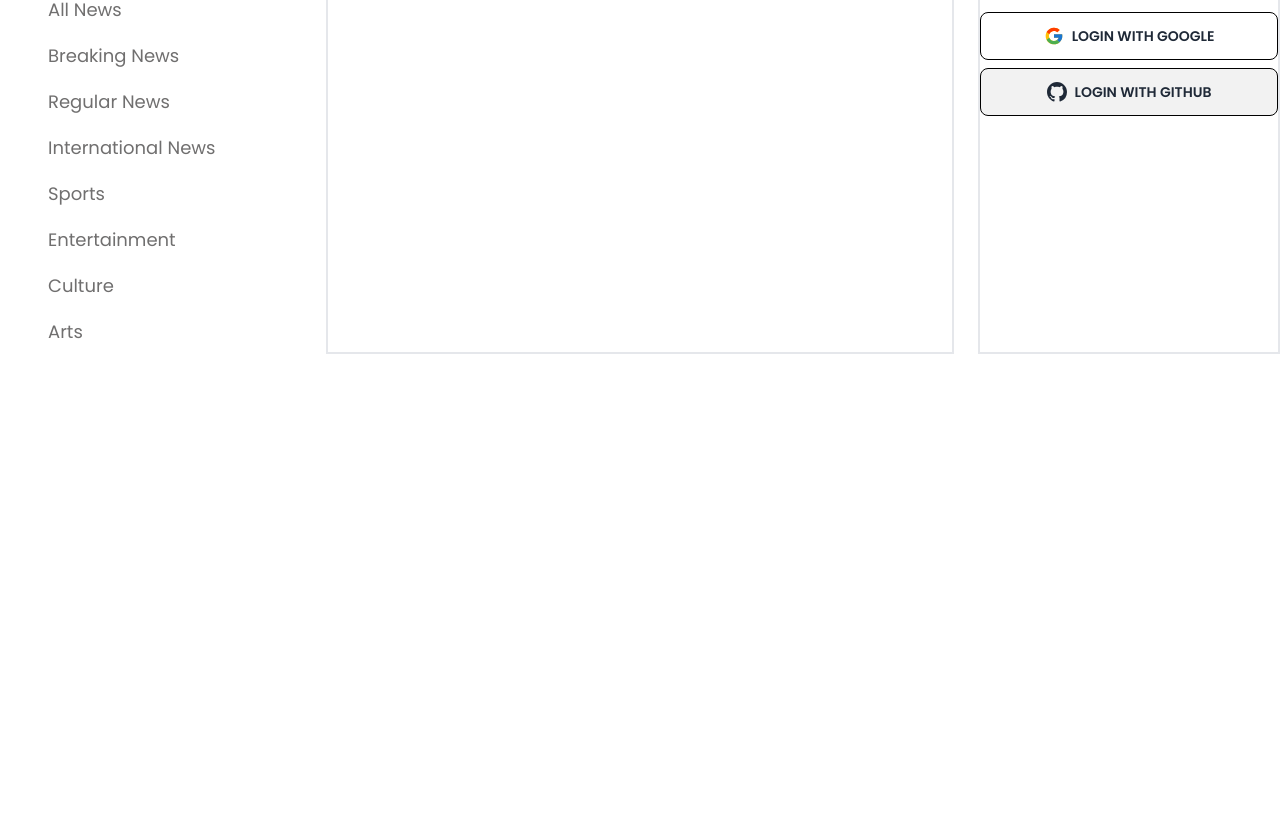
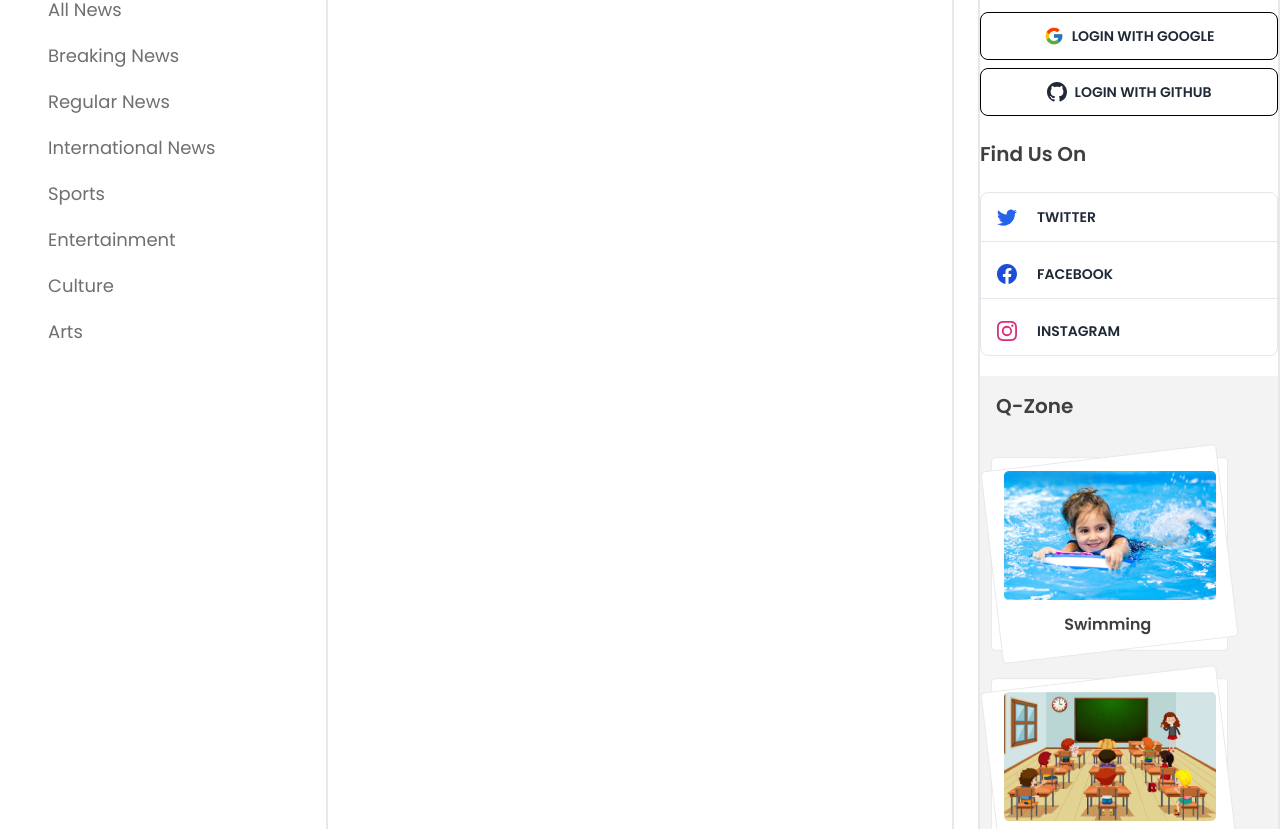
Before and after one commit to Fardin7864/dragon-news, a React (Vite) app: page / in a window 1280 px wide. Shown: the part 404-1233 px from the top of the page. Before the commit the page ends 800 px from the top, so only its background shows below. Built offline with nearby package versions, Linux system fonts and the light colour scheme.

Commit message:
find us and qzone component

```diff
--- /dev/null
+++ b/src/components/FindUs/Findus.jsx
@@ -0,0 +1,19 @@
+import { BsFacebook, BsInstagram, BsTwitter } from "react-icons/bs";
+import { Link } from "react-router-dom";
+
+const Findus = () => {
+    return (
+        <div className=" mt-6 mb-5">
+        <h3 className="text-p text-xl font-semibold mb-6">Find Us On</h3>
+        <div className="border rounded-lg">
+        <Link className="btn justify-start gap-5 bg-transparent w-full border-none  hover:text-blue-700 hover:bg-white"><BsTwitter className='text-xl text-blue-600'></BsTwitter> Twitter</Link>
+        <hr />
+        <Link className="btn justify-start gap-5 bg-transparent border-b border-gray-400 w-full border-none  hover:text-blue-700 hover:bg-white mt-2"><BsFacebook className='text-xl text-blue-700'></BsFacebook>Facebook</Link>
+        <hr />
+        <Link className="btn justify-start gap-5 bg-transparent border-b border-gray-400 w-full border-none  hover:text-blue-700 hover:bg-white mt-2"><BsInstagram className='text-xl text-[#D82D7E] '></BsInstagram>Instagram</Link>
+        </div>
+    </div>
+    );
+};
+
+export default Findus;
--- /dev/null
+++ b/src/components/QZone/Qzone.jsx
@@ -0,0 +1,22 @@
+import qzon1 from "../../assets/qZone1.png"
+import qzon2 from "../../assets/qZone2.png"
+import qzon3 from "../../assets/qZone3.png"
+
+const Qzone = () => {
+    return (
+        <div className="bg-[#F3F3F3]">
+            <h3 className="text-p text-xl font-semibold mb-6 pt-4 pl-4">Q-Zone</h3>
+            <div>
+                <img src={qzon1} alt="" />
+            </div>
+            <div>
+                <img src={qzon2} alt="" />
+            </div>
+            <div>
+                <img src={qzon3} alt="" />
+            </div>
+        </div>
+    );
+};
+
+export default Qzone;
--- a/src/components/RightNav/RightNav.jsx
+++ b/src/components/RightNav/RightNav.jsx
@@ -1,10 +1,13 @@
-import React from 'react';
+import Findus from '../FindUs/Findus';
+import Qzone from '../QZone/Qzone';
 import SocialLogin from '../SocialLogin/SocialLogin';
 
 const RightNav = () => {
     return (
         <div>
             <SocialLogin></SocialLogin>
+            <Findus></Findus>
+            <Qzone></Qzone>
         </div>
     );
 };
--- a/src/components/SocialLogin/SocialLogin.jsx
+++ b/src/components/SocialLogin/SocialLogin.jsx
@@ -6,7 +6,7 @@ const SocialLogin = () => {
         <div className="w-full">
             <h3 className="text-p text-xl font-bold mb-6">Login With</h3>
             <button className="btn btn-ghost border-1 border-black w-full hover:border-blue-600 hover:text-blue-700 hover:bg-white"><FcGoogle className='text-xl'></FcGoogle> Login With Google</button>
-            <button className="btn border-1 border-black w-full hover:border-blue-600 hover:text-blue-700 hover:bg-white mt-2"><BsGithub className='text-xl'></BsGithub>Login With Github</button>
+            <button className="btn btn-ghost border-1 border-black w-full hover:border-blue-600 hover:text-blue-700 hover:bg-white mt-2"><BsGithub className='text-xl'></BsGithub>Login With Github</button>
         </div>
     );
 };
```
